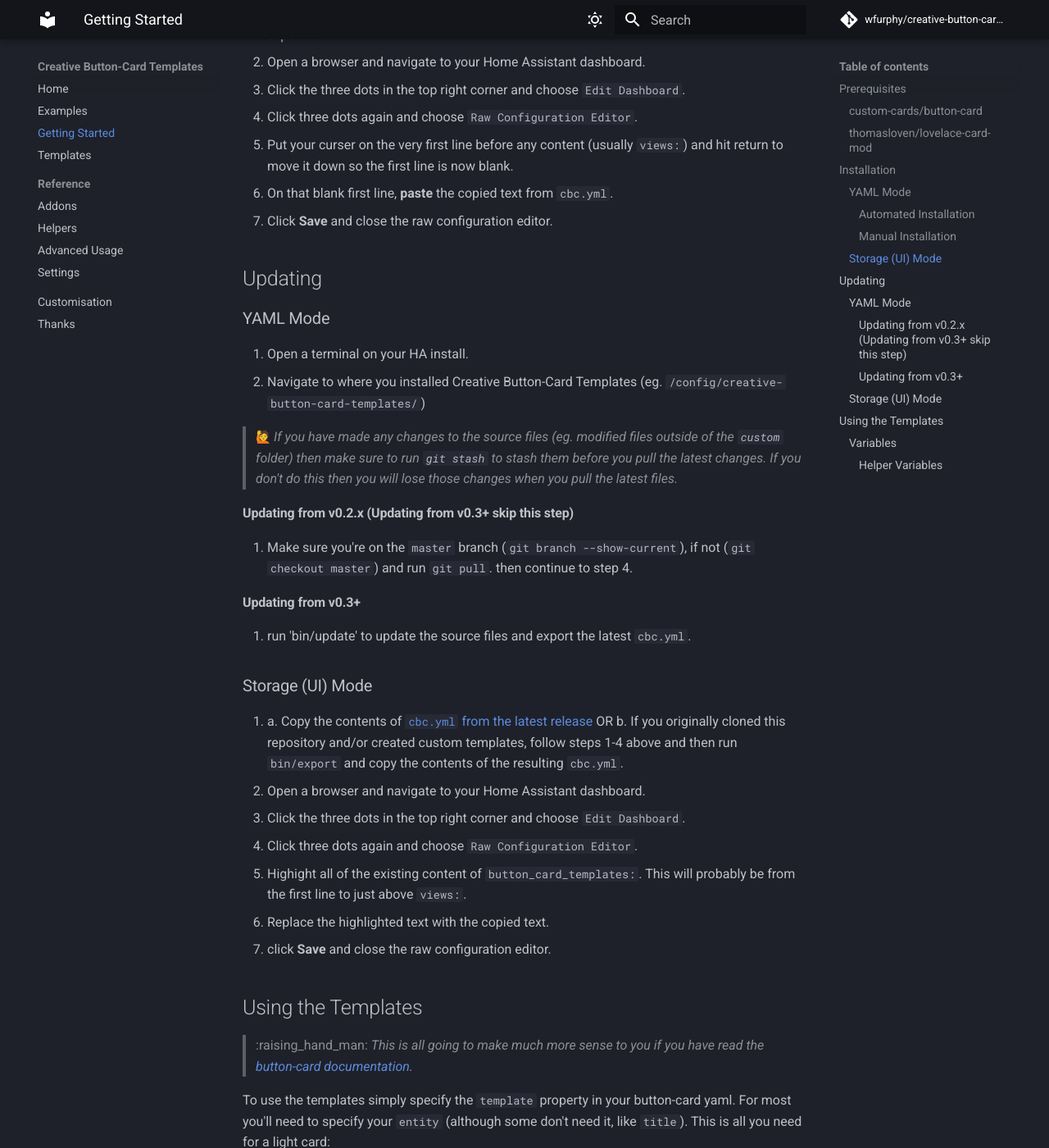
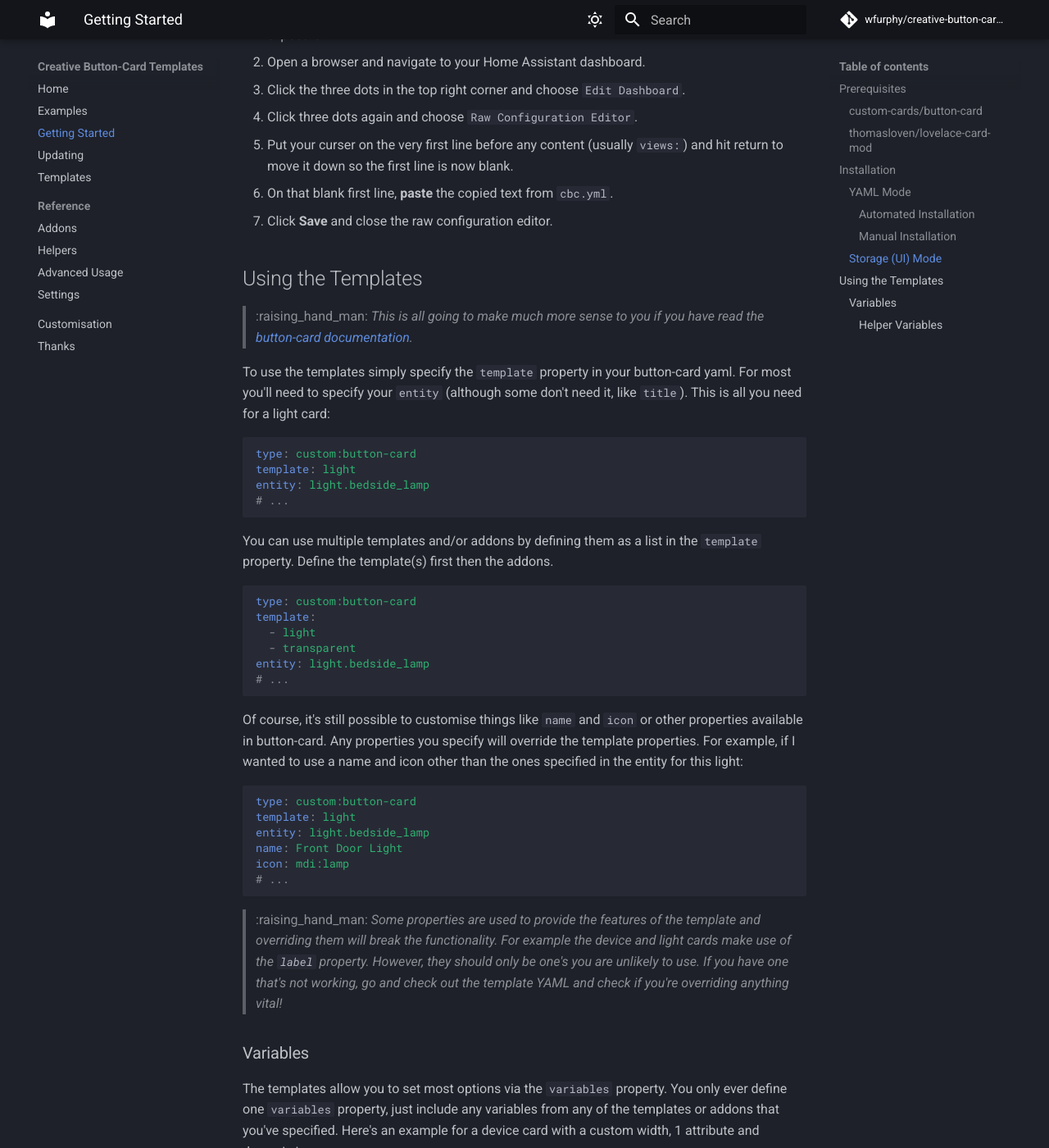
Before and after one commit to wfurphy/creative-button-card-templates, an MkDocs documentation site: the page built from docs/getting-started.md, in a window 1280 px wide and 1400 px high, scrolled down 2025 px. Shown: the whole window at 82% size. Built offline with MkDocs 1.6.1 and Material for MkDocs 9.7.7, drawn with Linux system fonts in a browser that asks for light colours; emoji names are drawn with the system emoji font; comment, search, counter and statistics services are not loaded.

Commit message:
Move updating docs to separate page

```diff
--- a/docs/getting-started.md
+++ b/docs/getting-started.md
@@ -78,35 +78,6 @@
 7. On that blank first line, **paste** the copied text from `cbc.yml`.
 8. Click **Save** and close the raw configuration editor.
 
-## Updating
-
-### YAML Mode
-
-1. Open a terminal on your HA install.
-2. Navigate to where you installed Creative Button-Card Templates (eg. `/config/creative-button-card-templates/`)
-
-> :raising_hand: _If you have made any changes to the source files (eg. modified files outside of the `custom` folder) then make sure to run `git stash` to stash them before you pull the latest changes. If you don't do this then you will lose those changes when you pull the latest files._
-
-#### Updating from v0.2.x (Updating from v0.3+ skip this step)
-
-3. Make sure you're on the `master` branch (`git branch --show-current`), if not (`git checkout master`) and run `git pull`. then continue to step 4.
-
-#### Updating from v0.3+
-
-4. run 'bin/update' to update the source files and export the latest `cbc.yml`.
-
-### Storage (UI) Mode
-
-1. a. Copy the contents of [`cbc.yml` from the latest release](https://github.com/wfurphy/creative-button-card-templates/releases/latest/download/cbc.yml)
-    OR
-   b. If you originally cloned this repository and/or created custom templates, follow steps 1-4 above and then run `bin/export` and copy the contents of the resulting `cbc.yml`.
-2. Open a browser and navigate to your Home Assistant dashboard.
-3. Click the three dots in the top right corner and choose `Edit Dashboard`.
-4. Click three dots again and choose `Raw Configuration Editor`.
-5. Highight all of the existing content of `button_card_templates:`. This will probably be from the first line to just above `views:`.
-6. Replace the highlighted text with the copied text.
-7. click **Save** and close the raw configuration editor.
-
 ## Using the Templates
 
 > :raising_hand_man: _This is all going to make much more sense to you if you have read the [button-card documentation](https://custom-cards.github.io/button-card/stable/)._
--- a/mkdocs.yml
+++ b/mkdocs.yml
@@ -30,6 +30,7 @@
   - Home: index.md
   - Examples: examples.md
   - Getting Started: getting-started.md
+  - Updating: updating.md
   - Templates: templates.md
   - Reference:
       - Addons: reference/addons.md
```
Also changed, not shown: docs/index.md (+1 -1 lines), docs/updating.md (added, +28 -0 lines).
